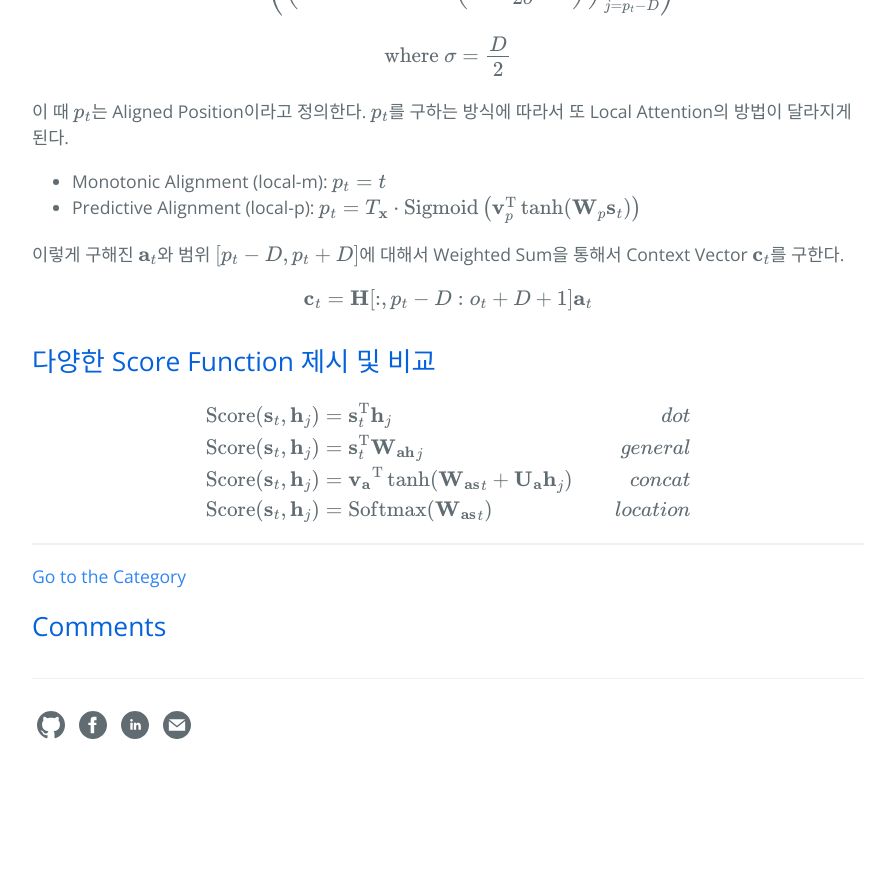
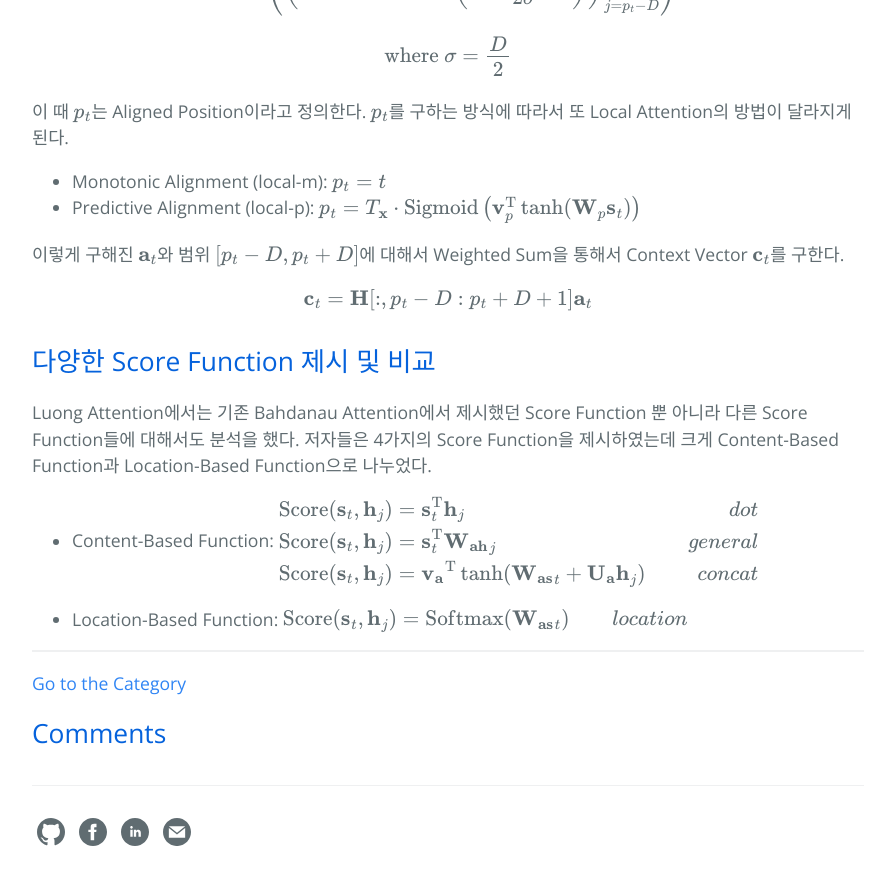
Before and after one commit to hcnoh/hcnoh.github.io, a Jekyll site: the page built from _posts/2019-01-01-luong-attention.md, in a window 1280 px wide and 900 px high, scrolled down 2840 px. Shown: the top 885 px of the window, without its empty margins (192-1087 px from the left). Built offline with Jekyll 4.4.1, drawn with Linux system fonts in a browser that asks for light colours; formulas are drawn with MathJax 3; comment, search, counter and statistics services are not loaded; before the commit the page ends 3633 px from its top, so only the background shows below that.

Commit message:
Update 2019-01-01-luong-attention.md

```diff
--- a/_posts/2019-01-01-luong-attention.md
+++ b/_posts/2019-01-01-luong-attention.md
@@ -104,11 +104,13 @@ $$
 이렇게 구해진 $$\mathbf{a}_t$$와 범위 $$[p_t-D, p_t+D]$$에 대해서 Weighted Sum을 통해서 Context Vector $$\mathbf{c}_t$$를 구한다.
 
 $$
-\mathbf{c}_t = \mathbf{H}[:, p_t-D:o_t+D+1]\mathbf{a}_t
+\mathbf{c}_t = \mathbf{H}[:, p_t-D:p_t+D+1]\mathbf{a}_t
 $$
 
 ## 다양한 Score Function 제시 및 비교
+Luong Attention에서는 기존 Bahdanau Attention에서 제시했던 Score Function 뿐 아니라 다른 Score Function들에 대해서도 분석을 했다. 저자들은 4가지의 Score Function을 제시하였는데 크게 Content-Based Function과 Location-Based Function으로 나누었다.
 
+- Content-Based Function:
 $$
 \begin{align*}
 \text{Score}(\mathbf{s}_t, \mathbf{h}_j)
@@ -119,7 +121,13 @@ $$
 & general \\
 \text{Score}(\mathbf{s}_t, \mathbf{h}_j)
 &= \mathbf{v_a}^\text{T}\tanh(\mathbf{W_as}_t + \mathbf{U_a h}_j)
-& concat \\
+& concat
+\end{align*}
+$$
+
+- Location-Based Function:
+$$
+\begin{align*}
 \text{Score}(\mathbf{s}_t, \mathbf{h}_j)
 & = \text{Softmax}(\mathbf{W_as}_t)
 & location
```
